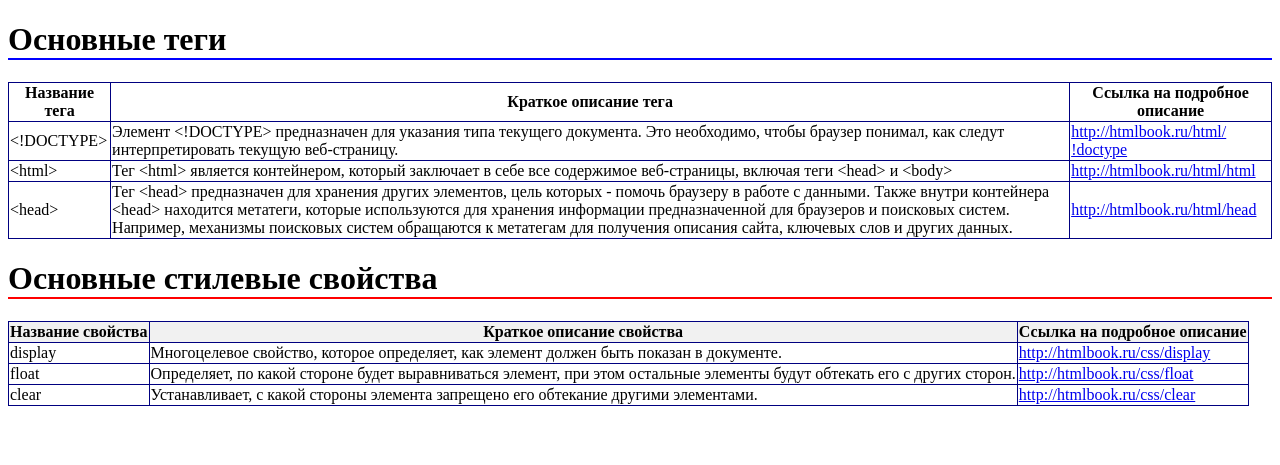
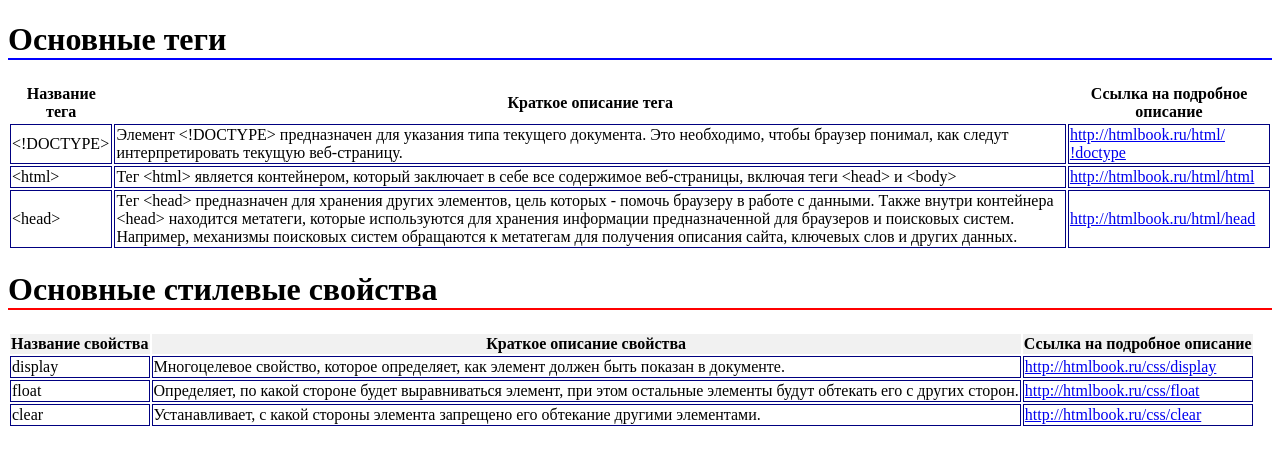
Before and after one commit to AntonElkin/web_2015, a PHP site: page /index5.html in a window 1280 px wide. Shown: the top 465 px of the page. Run offline with PHP 8.4, Linux system fonts and the light colour scheme.

Commit message:
Update style_index5.css

```diff
--- a/lw7/css/style_index5.css
+++ b/lw7/css/style_index5.css
@@ -1,15 +1,15 @@
-th,
-td,
-.table
+.table th
 {
     border-collapse: collapse;
+}
+
+.table td
+{
     border: 1px solid #000080;
 }
 
 .grey_background
 {
-    font-weight: bold;
-    text-align: center;
     background: #f1f1f1;
 }
 
```
